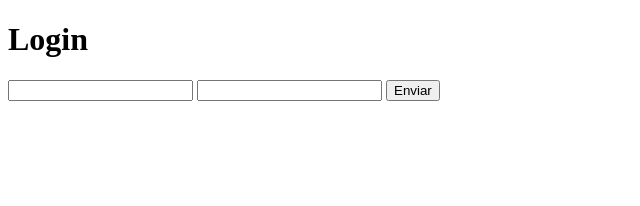
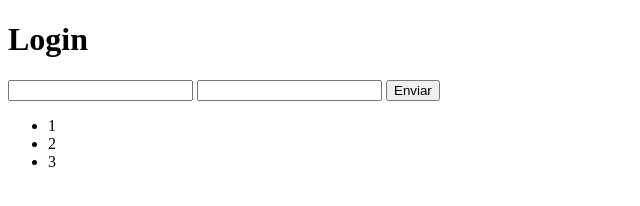
Before and after one commit to TomasDnlAranda/clase-16-31b, a plain HTML site: page pages/login.html in a window 1280 px wide. Shown: the full height of the page, 0-640 px from the left. Drawn offline with Linux system fonts and the light colour scheme.

Commit message:
11. add li en login.html

```diff
--- a/pages/login.html
+++ b/pages/login.html
@@ -12,6 +12,10 @@
 			<input type="password" />
 			<button>Enviar</button>
 		</form>
-		<ul></ul>
+		<ul>
+			<li>1</li>
+			<li>2</li>
+			<li>3</li>
+		</ul>
 	</body>
 </html>
```
